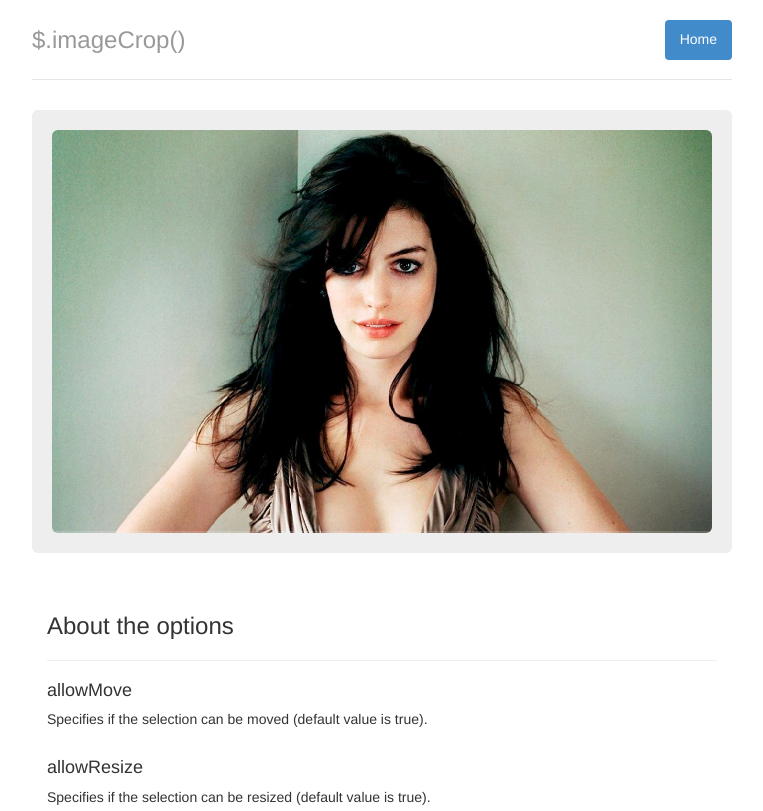
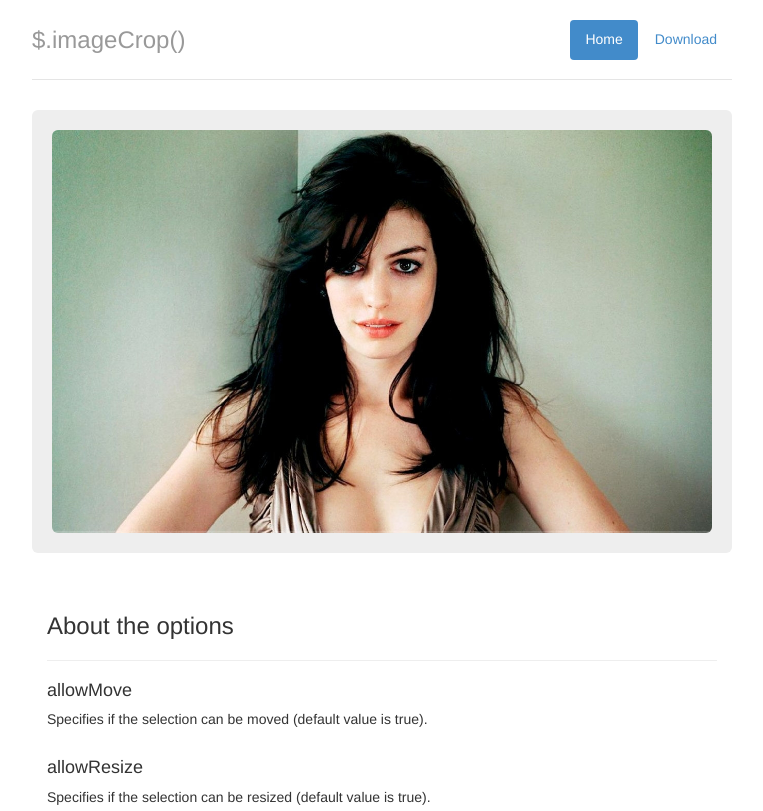
Before and after one commit to juliogc/imageCrop, a plain HTML site: page index.html in a window 1280 px wide. Shown: the top 811 px of the page, without its empty margins (258-1021 px from the left). Drawn offline with Linux system fonts and the light colour scheme.

Commit message:
download link

```diff
--- a/index.html
+++ b/index.html
@@ -32,8 +32,7 @@
             <div class="header">
                 <ul class="nav nav-pills pull-right">
                     <li class="active"><a href="#">Home</a></li>
-                    <!-- <li><a href="#">About</a></li> -->
-                    <!-- <li><a href="#">Contact</a></li> -->
+                    <li><a href="http://juliogc.github.io/imageCrop/">Download</a></li>
                 </ul>
                 <h3 class="text-muted">$.imageCrop()</h3>
             </div>
```
